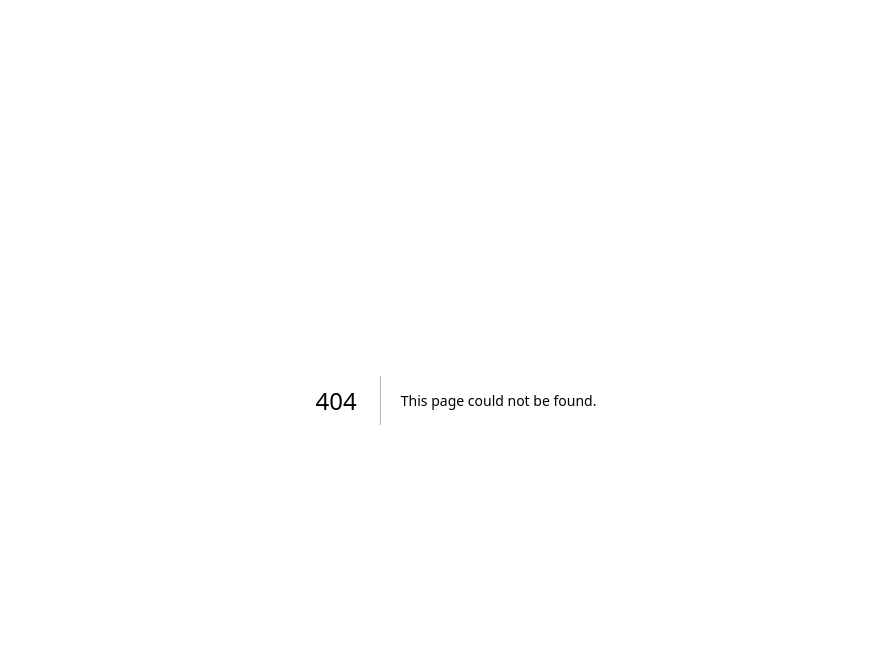
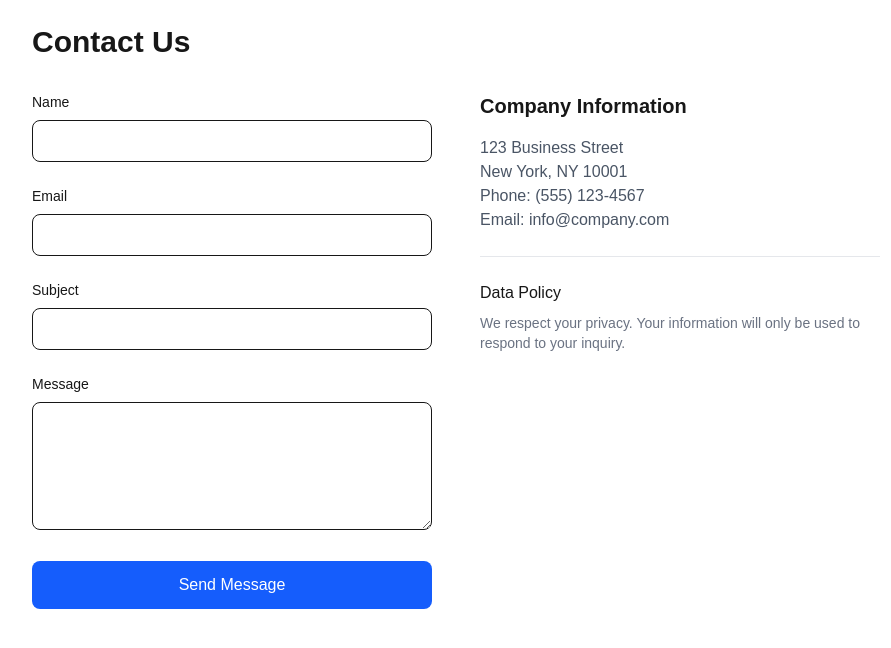
Before and after one commit to usman-temp/686cb1358e5b4dbe88105981, a Next.js app: page /contact in a window 1280 px wide. Before the commit this address had no page. Shown: the top 648 px of the page, without its empty margins (184-1075 px from the left). Built offline with nearby package versions, Linux system fonts and the light colour scheme.

Commit message:
Create src/app/contact/page.tsx

```diff
--- /dev/null
+++ b/src/app/contact/page.tsx
@@ -0,0 +1,103 @@
+import { useForm } from 'react-hook-form';
+import { zodResolver } from '@hookform/resolvers/zod';
+import { z } from 'zod';
+
+const formSchema = z.object({
+  name: z.string().min(2, 'Name must be at least 2 characters'),
+  email: z.string().email('Invalid email address'),
+  subject: z.string().min(5, 'Subject must be at least 5 characters'),
+  message: z.string().min(10, 'Message must be at least 10 characters')
+});
+
+export default function ContactPage() {
+  const { register, handleSubmit, formState: { errors } } = useForm({
+    resolver: zodResolver(formSchema)
+  });
+
+  const onSubmit = async (data) => {
+    try {
+      const response = await fetch('/api/contact', {
+        method: 'POST',
+        headers: { 'Content-Type': 'application/json' },
+        body: JSON.stringify(data)
+      });
+      if (!response.ok) throw new Error('Submission failed');
+      alert('Message sent successfully!');
+    } catch (error) {
+      alert('Error submitting form. Please try again.');
+    }
+  };
+
+  return (
+    <div className="max-w-4xl mx-auto p-6">
+      <h1 className="text-3xl font-bold mb-8">Contact Us</h1>
+
+      <div className="grid md:grid-cols-2 gap-12">
+        <form onSubmit={handleSubmit(onSubmit)} className="space-y-6">
+          <div>
+            <label className="block text-sm font-medium mb-2">Name</label>
+            <input
+              {...register('name')}
+              className="w-full px-4 py-2 rounded-lg border focus:ring-2 focus:ring-blue-500 focus:border-blue-500"
+            />
+            {errors.name && <p className="text-red-500 text-sm mt-1">{errors.name.message}</p>}
+          </div>
+
+          <div>
+            <label className="block text-sm font-medium mb-2">Email</label>
+            <input
+              type="email"
+              {...register('email')}
+              className="w-full px-4 py-2 rounded-lg border focus:ring-2 focus:ring-blue-500 focus:border-blue-500"
+            />
+            {errors.email && <p className="text-red-500 text-sm mt-1">{errors.email.message}</p>}
+          </div>
+
+          <div>
+            <label className="block text-sm font-medium mb-2">Subject</label>
+            <input
+              {...register('subject')}
+              className="w-full px-4 py-2 rounded-lg border focus:ring-2 focus:ring-blue-500 focus:border-blue-500"
+            />
+            {errors.subject && <p className="text-red-500 text-sm mt-1">{errors.subject.message}</p>}
+          </div>
+
+          <div>
+            <label className="block text-sm font-medium mb-2">Message</label>
+            <textarea
+              {...register('message')}
+              className="w-full px-4 py-2 rounded-lg border focus:ring-2 focus:ring-blue-500 focus:border-blue-500 h-32"
+            />
+            {errors.message && <p className="text-red-500 text-sm mt-1">{errors.message.message}</p>}
+          </div>
+
+          <button
+            type="submit"
+            className="w-full bg-blue-600 text-white py-3 rounded-lg hover:bg-blue-700 transition-colors"
+          >
+            Send Message
+          </button>
+        </form>
+
+        <div className="space-y-6">
+          <div>
+            <h2 className="text-xl font-semibold mb-4">Company Information</h2>
+            <p className="text-gray-600 dark:text-gray-300">
+              123 Business Street<br />
+              New York, NY 10001<br />
+              Phone: (555) 123-4567<br />
+              Email: info@company.com
+            </p>
+          </div>
+
+          <div className="pt-6 border-t border-gray-200">
+            <h3 className="font-medium mb-2">Data Policy</h3>
+            <p className="text-sm text-gray-500 dark:text-gray-400">
+              We respect your privacy. Your information will only be used to respond to your inquiry.
+            </p>
+          </div>
+        </div>
+      </div>
+    </div>
+  );
+}
```
